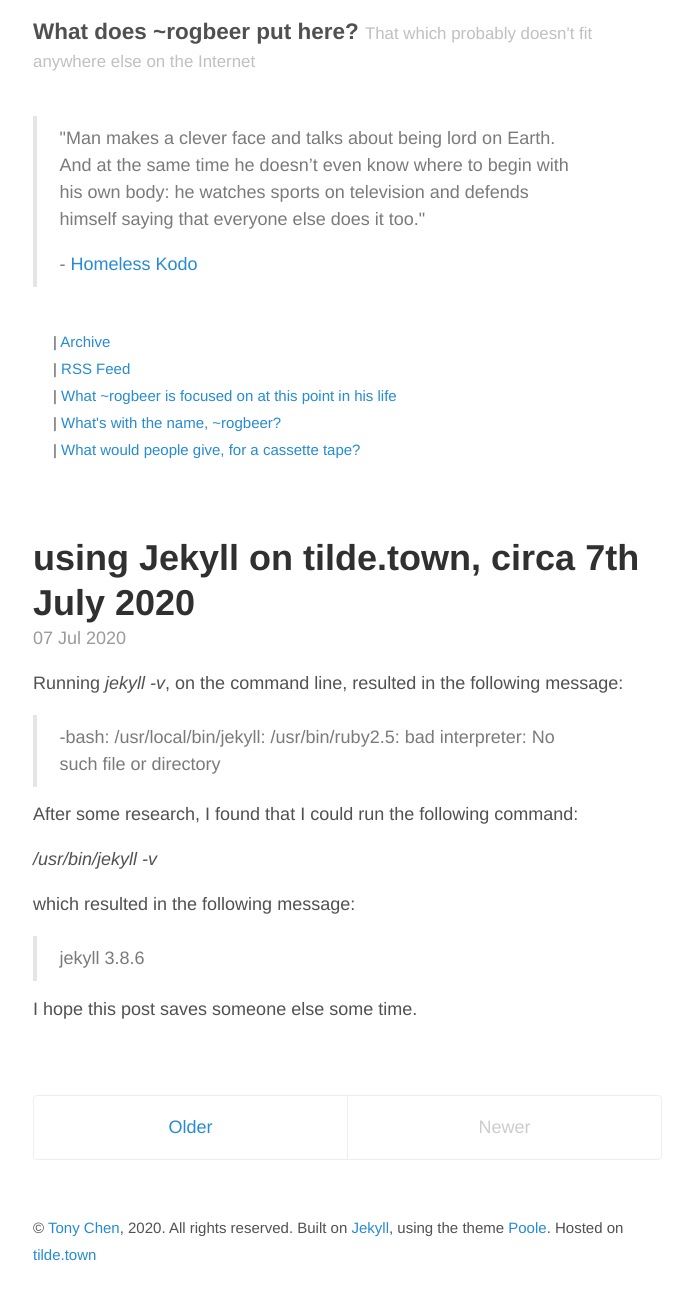
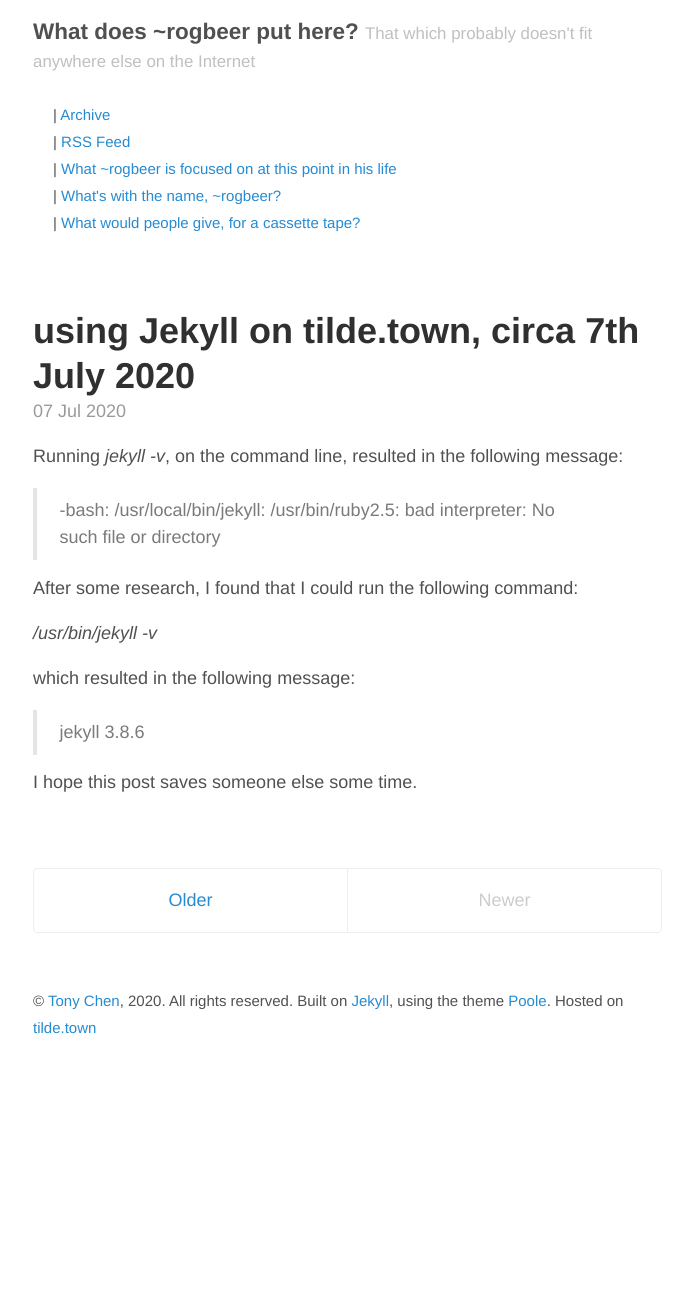
Before and after one commit to phtan/blog-source-on-tilde-town, a Jekyll site: the page built from index.html, in a window 1280 px wide. Shown: the whole page, without its empty margins (292-985 px from the left). Built offline with Jekyll 4.4.1, drawn with Linux system fonts in a browser that asks for light colours; the list of posts is cut into pages by our own code; after the commit the page ends 1077 px from its top, so only the background shows below that.

Commit message:
Edit for brevity

```diff
--- a/_layouts/default.html
+++ b/_layouts/default.html
@@ -11,17 +11,6 @@
           <a href="{{ site.baseurl }}/" title="Home">{{ site.title }}</a>
           <small>{{ site.tagline }}</small>
         </h3>
-            <br />
-      <blockquote>
-      <p>"Man makes a clever face and talks about being lord on Earth.
-And at the same time he doesn’t even know where to begin with his own body:
-he watches
-sports on television and defends himself saying that everyone else does it too."
-      </p>
-      <p>- <a href="http://antaiji.org/archives/eng/kodo-sawaki-to-you.shtml">Homeless Kodo
-      </a>
-      </p>
-      </blockquote>
       <br />
       {% for page in site.pages_list %}
         &nbsp;&nbsp;&nbsp;
```
